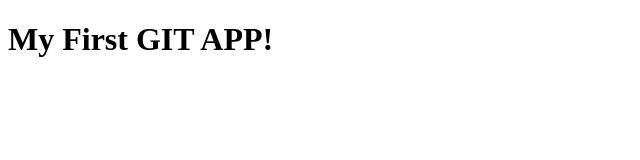
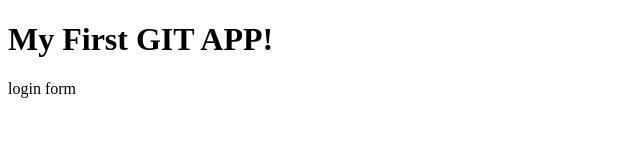
Before and after one commit to markclarus1990/gitsample, a plain HTML site: page index.html in a window 1280 px wide. Shown: the full height of the page, 0-640 px from the left. Drawn offline with Linux system fonts and the light colour scheme.

Commit message:
Login Page

```diff
--- /dev/null
+++ b/dir2/app2.js
@@ -0,0 +1 @@
+console.log("App 2")
--- a/index.html
+++ b/index.html
@@ -8,5 +8,6 @@
 </head>
 <body>
     <h1>My First GIT APP!</h1>
+    login form
 </body>
 </html>
```
Also changed, not shown: login.html (added, +1 -0 lines), 1 other file.
